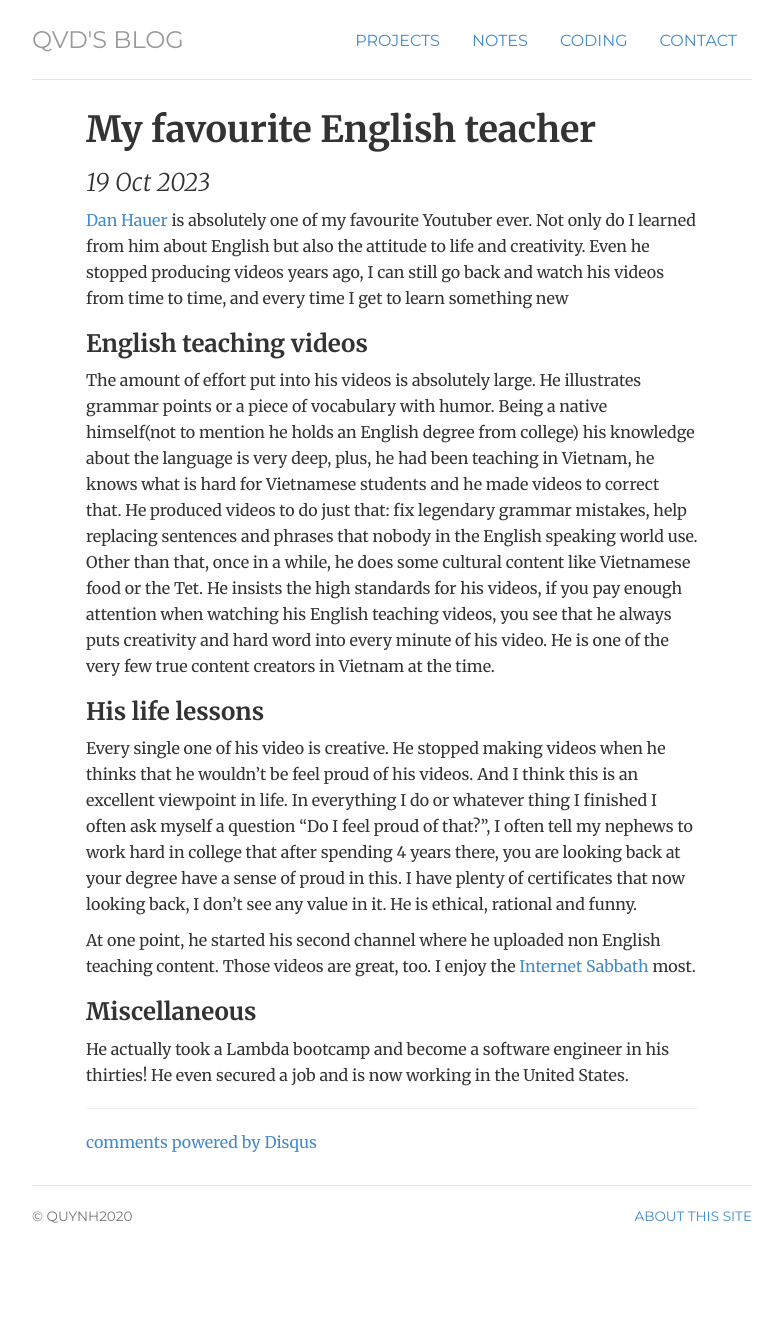
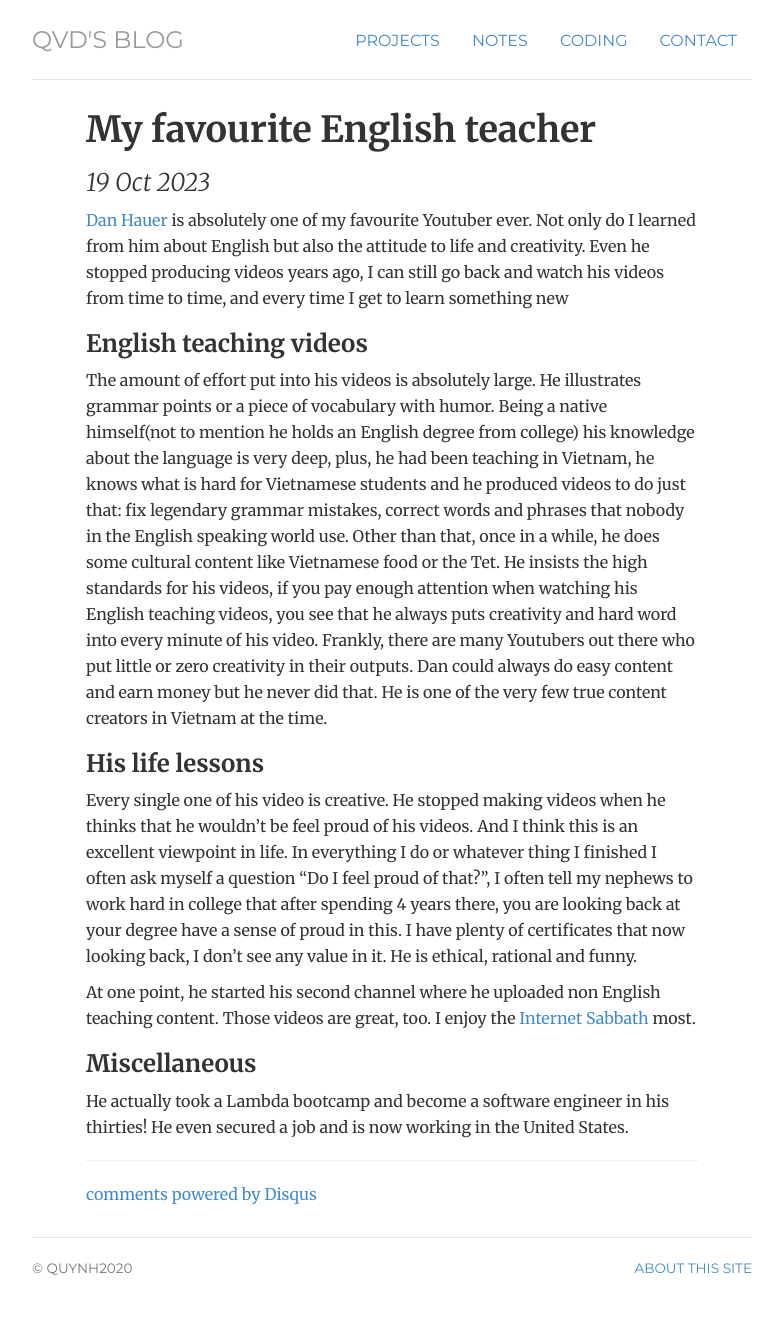
Before and after one commit to quynhdinh/quynhdinh.github.io, a Jekyll site: the page built from _posts/2023-10-19-my-favourite-english-teacher.md, in a window 1280 px wide. Shown: the whole page, without its empty margins (248-1031 px from the left). Built offline with Jekyll 4.4.1, drawn with Linux system fonts in a browser that asks for light colours; comment, search, counter and statistics services are not loaded; before the commit the page ends 1278 px from its top, so only the background shows below that.

Commit message:
an elegant commit at 2024-01-20_22-58-25

```diff
--- a/_posts/2023-10-19-my-favourite-english-teacher.md
+++ b/_posts/2023-10-19-my-favourite-english-teacher.md
@@ -4,7 +4,12 @@ title: "My favourite English teacher"
 ---
 [Dan Hauer](https://www.youtube.com/@DanHauer) is absolutely one of my favourite Youtuber ever. Not only do I learned from him about English but also the attitude to life and creativity. Even he stopped producing videos years ago, I can still go back and watch his videos from time to time, and every time I get to learn something new
 ### English teaching videos
-The amount of effort put into his videos is absolutely large. He illustrates grammar points or a piece of vocabulary with humor. Being a native himself(not to mention he holds an English degree from college) his knowledge about the language is very deep, plus, he had been teaching in Vietnam, he knows what is hard for Vietnamese students and he made videos to correct that. He produced videos to do just that: fix legendary grammar mistakes, help replacing sentences and phrases that nobody in the English speaking world use. Other than that, once in a while, he does some cultural content like Vietnamese food or the Tet. He insists the high standards for his videos, if you pay enough attention when watching his English teaching videos, you see that he always puts creativity and hard word into every minute of his video.
+The amount of effort put into his videos is absolutely large.
+He illustrates grammar points or a piece of vocabulary with humor.
+Being a native himself(not to mention he holds an English degree from college) his knowledge about the language is very deep, plus, he had been teaching in Vietnam, he knows what is hard for Vietnamese students and he produced videos to do just that: fix legendary grammar mistakes, correct words and phrases that nobody in the English speaking world use.
+Other than that, once in a while, he does some cultural content like Vietnamese food or the Tet. He insists the high standards for his videos, if you pay enough attention when watching his English teaching videos,
+you see that he always puts creativity and hard word into every minute of his video.
+Frankly, there are many Youtubers out there who put little or zero creativity in their outputs. Dan could always do easy content and earn money but he never did that.
 He is one of the very few true content creators in Vietnam at the time.
 ### His life lessons
 Every single one of his video is creative. He stopped making videos when he thinks that he wouldn't be feel proud of his videos. And I think this is an excellent viewpoint in life. In everything I do or whatever thing I finished I often ask myself a question "Do I feel proud of that?", I often tell my nephews to work hard in college that after spending 4 years there, you are looking back at your degree have a sense of proud in this. I have plenty of certificates that now looking back, I don't see any value in it.
--- a/index.html
+++ b/index.html
@@ -14,8 +14,8 @@ description: Quynh Dinh Personal blog.
 	<div itemscope itemtype="http://data-vocabulary.org/Person" class="col-sm-8">
 	<p class="lead">Welcome, I'm Quynh</p>
 	<p></p>
-        <p>I share about what I learn <a href="notes">up here</a>. Posts that are prefixed with <b>Tech</b> are technical.
-        If you don't write code you might want to skip that</p>
+        <p>I share about what I learn <a href="notes">up here</a>. Posts that are prefixed with [Tech] are technical.
+        If you don't write code you might want to skip that.</p>
 	</div>
 </div>
 <!-- </div> -->
```
Also changed, not shown: _posts/2023-12-20-sql-iceberg.md (+2 -2 lines).
